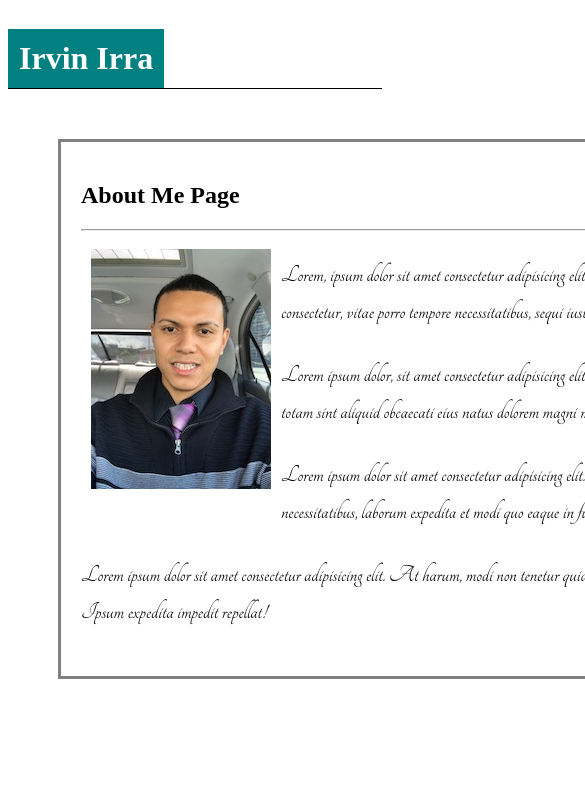
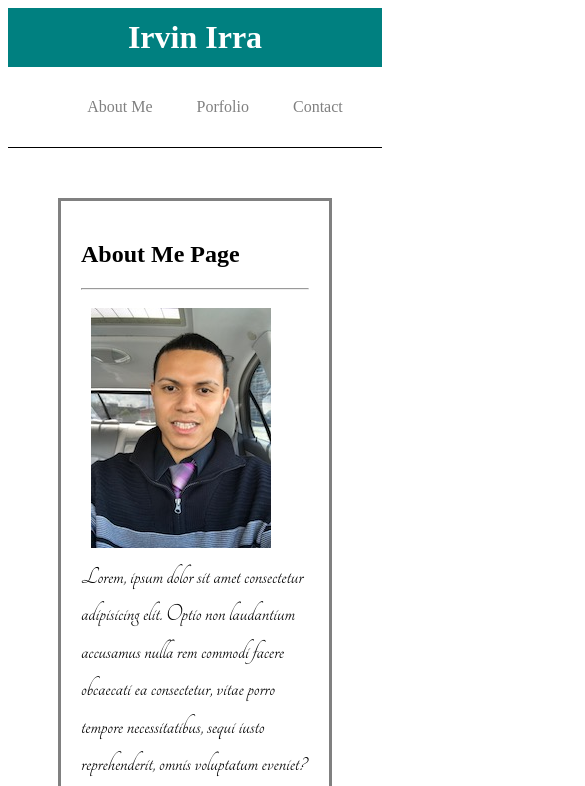
Before and after one commit to IrvgottiTheDon/Responsive-Portfolio, a plain HTML site: page index.html in a window 390 px wide. Shown: the top 786 px of the page, 585 px wide, since content can reach past the window. Drawn offline with Linux system fonts and the light colour scheme.

Commit message:
modified style.cc to be responsive

```diff
--- a/assets/css/style.css
+++ b/assets/css/style.css
@@ -111,3 +111,36 @@ input[type=text], select, textarea {
   input[type=submit]:hover {
     background-color: #45a049;
   }
+
+
+  @media screen and (max-width:980px){
+
+    .center960px {
+        width:inherit;
+    }
+  }
+
+  @media screen and (max-width:768px){
+
+    .center960px {
+        width:inherit;
+    }
+}
+
+ @media screen and (max-width:640px){
+
+    .center960px {
+        width:inherit;
+    }
+
+    h1#myname{
+        text-align:center;
+        margin: 0 auto;
+        float: none;
+    }
+    ul#main_menu {
+        text-align:center;
+        margin: 0 auto;
+        float: none;
+    }
+}
```
